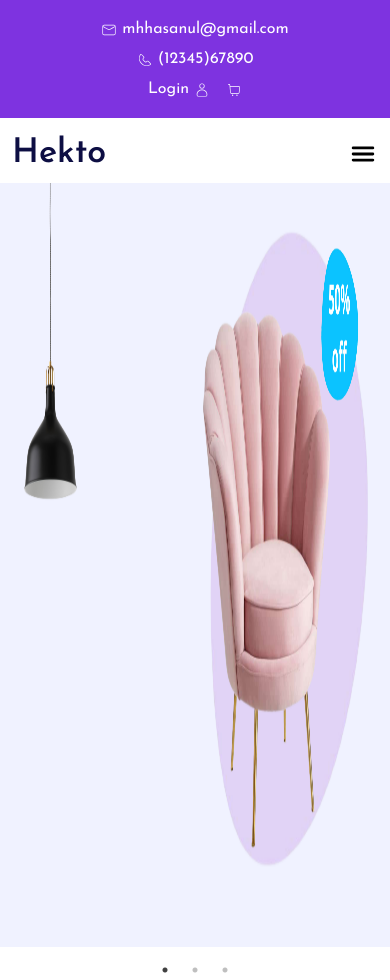
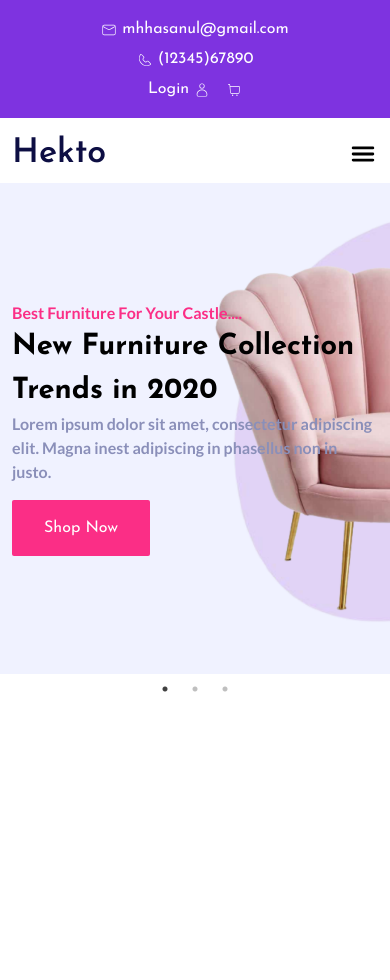
Before and after one commit to Sacar07/ECOMMERCE-CLIENT, a React (Vite) app: page / in a window 390 px wide. Shown: the top 980 px of the page. After the commit the page ends 844 px from the top, so only its background shows below. Built offline with nearby package versions, Linux system fonts and the light colour scheme; grey boxes are pictures that could not be loaded.

Commit message:
fix:carousel-responsive

```diff
--- a/src/App.jsx
+++ b/src/App.jsx
@@ -3,7 +3,7 @@ import Home from "./pages/Home";
 function App() {
   return (
     <>
-      <div className="font-josefin">
+      <div>
         <Home />
       </div>
     </>
--- a/src/components/home/Banner.jsx
+++ b/src/components/home/Banner.jsx
@@ -1,46 +1,24 @@
 import React from "react";
 
-import Slider from "react-slick";
-import "slick-carousel/slick/slick.css";
-import "slick-carousel/slick/slick-theme.css";
+export default function Banner(props) {
+  return (
+    <>
+      {/* <img src={banner1} /> one way */}
 
-export default function Banner() {
-  const settings = {
-    dots: true,
-    arrows: true,
-    infinite: true,
-    speed: 500,
-    slidesToShow: 1,
-    slidesToScroll: 1,
-  };
-  return (
-    <div>
-      {" "}
-      {/* <img src={banner1} /> one way */}
-      <Slider {...settings}>
-        <div>
-          <img
-            className="w-[1920px] h-[764px]"
-            src="/assets/banner-1.png"
-            alt="banner-1"
-          />{" "}
-          {/* slash / vaneko public react ma */}
+      <div className={`${props.background} bg-cover bg-center bg-no-repeat`}>
+        <div className="container py-[118px] sm:py-[132px] md:py-[148px] lg:py-[166px] xl:py-[186px] xxl:py-[210px] ">
+          <p className="font-lato text-[16px] font-bold text-secondary">
+            {props.label}
+          </p>
+          <p className="font-josefin text-[29px] font-bold sm:text-[32px] md:w-[700px] md:text-[36px] lg:text-[42px] xl:text-[46px] xxl:text-[52px]">
+            {props.heading}
+          </p>
+          <p className="font-lato text-[16px] font-bold text-[#8A8FB9] md:w-[560px]">
+            {props.description}
+          </p>
+          <button  className="btn mt-4 font-josefin" to={props.redirectUrl}>Shop Now</button>
         </div>
-        <div>
-          <img
-            className="w-[1920px] h-[764px]"
-            src="/assets/banner-2.png"
-            alt=""
-          />
-        </div>
-        <div>
-          <img
-            className="w-[1920px] h-[764px]"
-            src="/assets/banner-3.png"
-            alt=""
-          />
-        </div>
-      </Slider>
-    </div>
+      </div>
+    </>
   );
 }
--- a/src/index.css
+++ b/src/index.css
@@ -12,6 +12,9 @@
   }
   .leading-auto {
     @apply /* line-height:normal equivalent of figma line-height:auto */ leading-[normal];
+  }
+  .btn{
+    @apply bg-secondary px-8 py-4 rounded-sm text-white
   }
 }
 /* mobile first approach */
--- a/src/pages/Home.jsx
+++ b/src/pages/Home.jsx
@@ -1,15 +1,60 @@
 import React from "react";
 import Banner from "../components/home/Banner";
 import Header from "../components/Header";
-
-
+import Slider from "react-slick";
+import "slick-carousel/slick/slick.css";
+import "slick-carousel/slick/slick-theme.css";
+import { TbBackground } from "react-icons/tb";
 
 export default function Home() {
-
+  const banners = [
+    {
+      background: "bg-banner-1",
+      label: "Best Furniture For Your Castle....",
+      heading: "New Furniture Collection Trends in 2020",
+      description:
+        "Lorem ipsum dolor sit amet, consectetur adipiscing elit. Magna inest adipiscing in phasellus non in justo.",
+      redirectUrl: "/home",
+    },
+    {
+      background: "bg-banner-2",
+      label: "Best Furniture For Your Castle....",
+      heading: "Fresh Furniture Collection Trends in 2020",
+      description:
+        "Lorem ipsum dolor sit amet, consectetur adipiscing elit. Magna inest adipiscing in phasellus non in justo.",
+      redirectUrl: "/pages",
+    },
+    {
+      background: "bg-banner-3",
+      label: "Best Furniture For Your Castle....",
+      heading: "Sold out Furniture Collection Trends in 2020",
+      description:
+        "Lorem ipsum dolor sit amet, consectetur adipiscing elit. Magna inest adipiscing in phasellus non in justo.",
+      redirectUrl: "/products",
+    },
+  ];
+  const settings = {
+    dots: true,
+    arrows: true,
+    infinite: true,
+    speed: 500,
+    slidesToShow: 1,
+    slidesToScroll: 1,
+  };
   return (
     <>
-      <Header/>
-      <Banner/>
+      <Header />
+      <Slider {...settings}>
+        {banners.map((el) => {
+          return (<Banner
+            background={el.background}
+            label={el.label}
+            heading={el.heading}
+            description={el.description}
+            redirectUrl={el.redirectUrl}
+          />)
+        })}
+      </Slider>
     </>
   );
 }
--- a/tailwind.config.js
+++ b/tailwind.config.js
@@ -1,4 +1,4 @@
-const defaultTheme = require('tailwindcss/defaultTheme')
+const defaultTheme = require("tailwindcss/defaultTheme");
 
 /** @type {import('tailwindcss').Config} */
 export default {
@@ -15,13 +15,18 @@ export default {
         "primary-light": "#E7E6EF",
         secondary: "#FB2E86",
       },
-      screens:{
-        sm:"576px", //landscape mode
-        md:"768px", //tablet
-        lg:"1024px", //laptop without numerical keyboard
-        xl:"1280px", // normal desktop
-        xxl:"1400px", //huge monitor
-      }
+      screens: {
+        sm: "576px", //landscape mode
+        md: "768px", //tablet
+        lg: "1024px", //laptop without numerical keyboard
+        xl: "1280px", // normal desktop
+        xxl: "1400px", //huge monitor
+      },
+      backgroundImage: {
+        "banner-1": "url('/assets/banner-1.png')",
+        "banner-2": "url('/assets/banner-2.png')",
+        "banner-3": "url('/assets/banner-3.png')",
+      },
     },
   },
   plugins: [],
```
Also changed, not shown: 1 other file (tests, documents, lock files or other folders).
